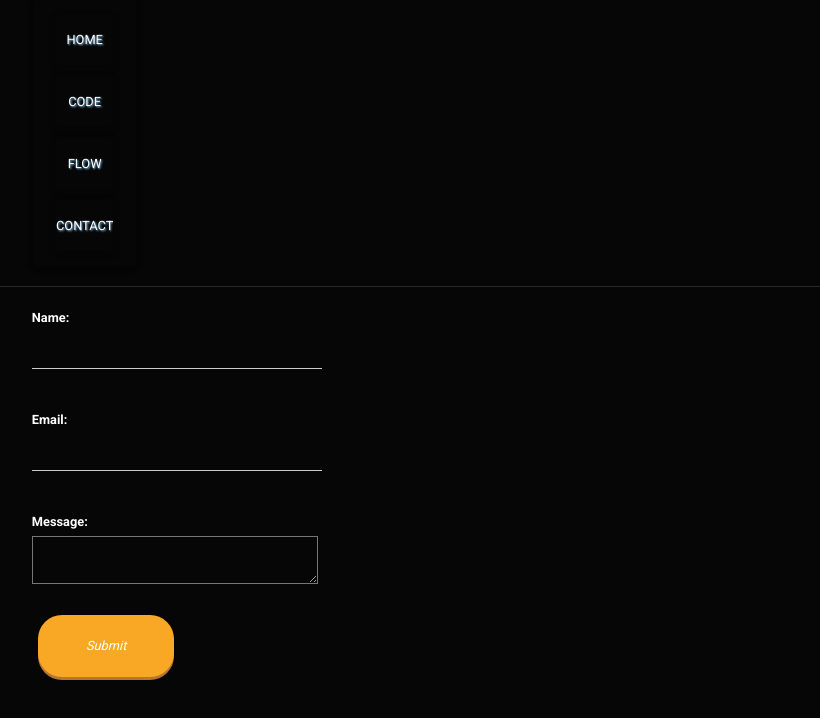
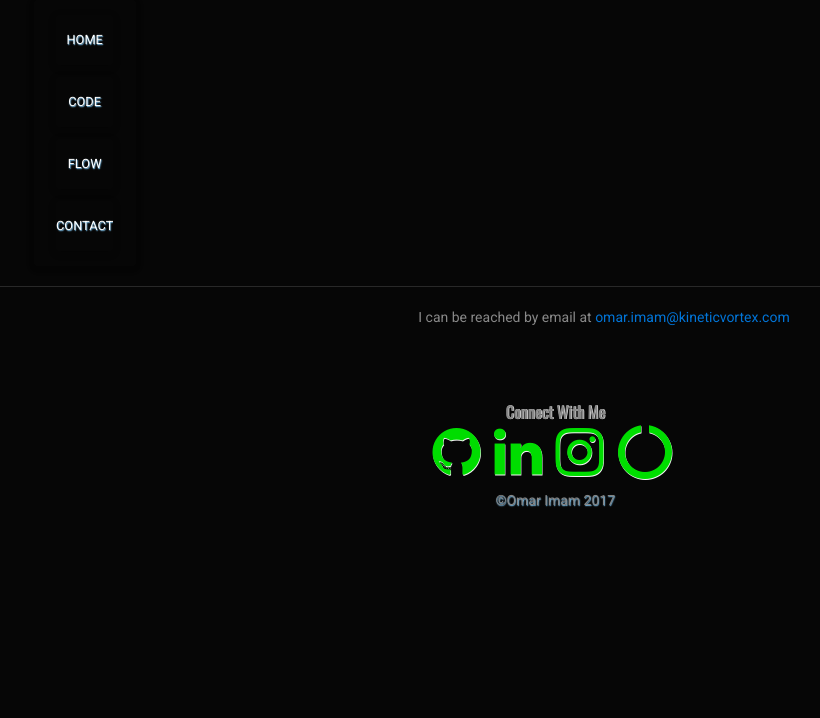
Before and after one commit to flowmar/developerPortfolio, a website: page contact.html in a window 1280 px wide. Shown: the whole page, without its empty margins (36-856 px from the left). Drawn offline with nearby package versions, Linux system fonts and the light colour scheme; a web font is replaced by a local one.

Commit message:
Fix footer and remove form

```diff
--- a/contact.html
+++ b/contact.html
@@ -39,8 +39,17 @@
         </div>
         <hr>
         <!-- Main -->
-        <div class="container animated">
+        <div class="container-fluid text-center animated">
             <div class="row">
+                <div class="col">
+                    <p>
+                        I can be reached by email at <a href="mailto:omar.imam@kineticvortex.com">omar.imam@kineticvortex.com</a>
+                    </p>
+                </div>
+            </div>
+
+            <!-- Form -->
+            <!-- <div class="row">
                 <form action="submit">
                     <label for="name">Name:</label>
                     <input type="text" id="name" class="animated slideInRight">
@@ -52,6 +61,41 @@
                     <textarea type="text" id="message" rows="5" cols="28" class="animated slideInUp"></textarea>
                     <br><br> <input type="submit" class="btn btn-warning raised round yellow darken-3 animated bounceInUp">
                 </form>
+            </div> -->
+        </div>
+
+        <!-- Footer -->
+        <div class="container text-center mt-4">
+            <div class="row">
+                <footer class="jumbotron-fluid col-xs-11">
+                    <small>Connect With Me</small>
+                    <br>
+                    <ul class="connect list-inline">
+                        <li>
+                            <a href="https://github.com/flowmar">
+                            <i class="fa fa-github fa-4x" aria-hidden="true"></i>
+                        </a>
+                        </li>
+                        <li>
+                            <a href="https://linkedin.com/in/flowmar">
+                            <i class="fa fa-linkedin fa-4x" aria-hidden="true"></i>
+                        </a>
+                        </li>
+                        <li>
+                            <a href="https://instagram.com/kineticvortexflow">
+                        <i class="fa fa-instagram fa-4x" aria-hidden="true"></i>
+                        </a>
+                        </li>
+                        <li>
+                            <a href="https://kineticvortexflow.com">
+                                <i class="fa fa-circle-o-notch fa-4x" aria-hidden="true"></i>
+                            </a>
+                        </li>
+                    </ul>
+                    <div class="copy col-xs-12">
+                        ©Omar Imam 2017
+                    </div>
+                </footer>
             </div>
         </div>
         <!-- SCRIPTS -->
--- a/css/contact.css
+++ b/css/contact.css
@@ -8,3 +8,12 @@ form {
     text-shadow: none;
     margin-left: 1vw;
 }
+
+p {
+    text-shadow: none;
+}
+
+footer i {
+    color: #00dd00;
+    text-shadow: .03rem .04rem .01rem whitesmoke;
+}
--- a/css/style.css
+++ b/css/style.css
@@ -2,7 +2,7 @@ html,
 body {
     margin: none;
     overflow: none;
-    text-shadow: .06rem .07rem .13rem lightskyblue;
+    text-shadow: .04rem .04rem .08rem lightskyblue;
 }
 
 body {
@@ -33,7 +33,7 @@ body {
 }
 
 footer {
-    * text-align: center;
+    text-align: center;
 }
 
 .connect {
@@ -43,8 +43,8 @@ footer {
 small {
     font-family: "Oswald";
     font-weight: bolder;
-    font-size: .8rem;
-    text-shadow: .04rem .03rem .04rem white;
+    font-size: 1rem;
+    text-shadow: .03rem .03rem .02rem white;
 }
 
 
```
Also changed, not shown: code.html (+20 -11 lines), flow.html (+3 -2 lines), index.html (+2 -1 lines).
